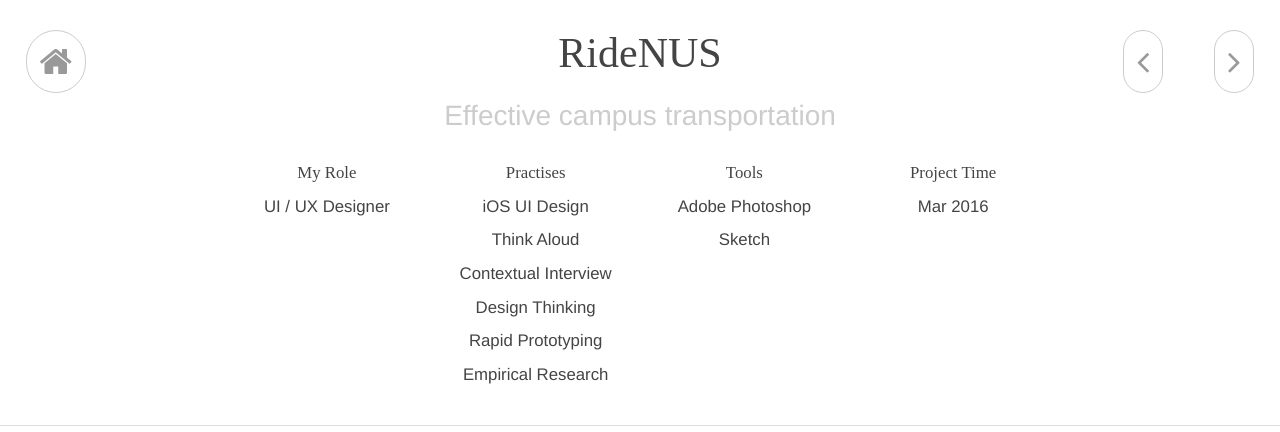
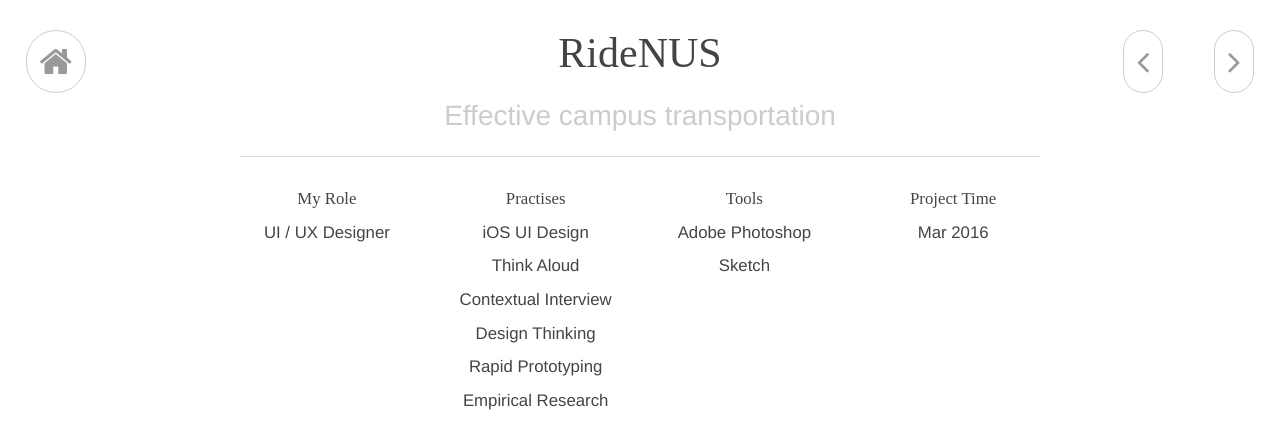
Before and after one commit to sundychenD/sundychenD.github.io, a plain HTML site: page portfolio/ridenus/index.html in a window 1280 px wide. Shown: the top 432 px of the page. Drawn offline with Linux system fonts and the light colour scheme.

Commit message:
Fix Typo

```diff
--- a/portfolio/ridenus/index.html
+++ b/portfolio/ridenus/index.html
@@ -33,7 +33,7 @@
 		</div>
 
 		<!-- This is Proj Info -->
-		<class="uk-grid-divider">
+		<hr class="uk-grid-divider">
 		<div class="uk-grid">
 			<div class="uk-width-small-1-4 ">
 				<div class="section-title section-padding-medium-top">
```
